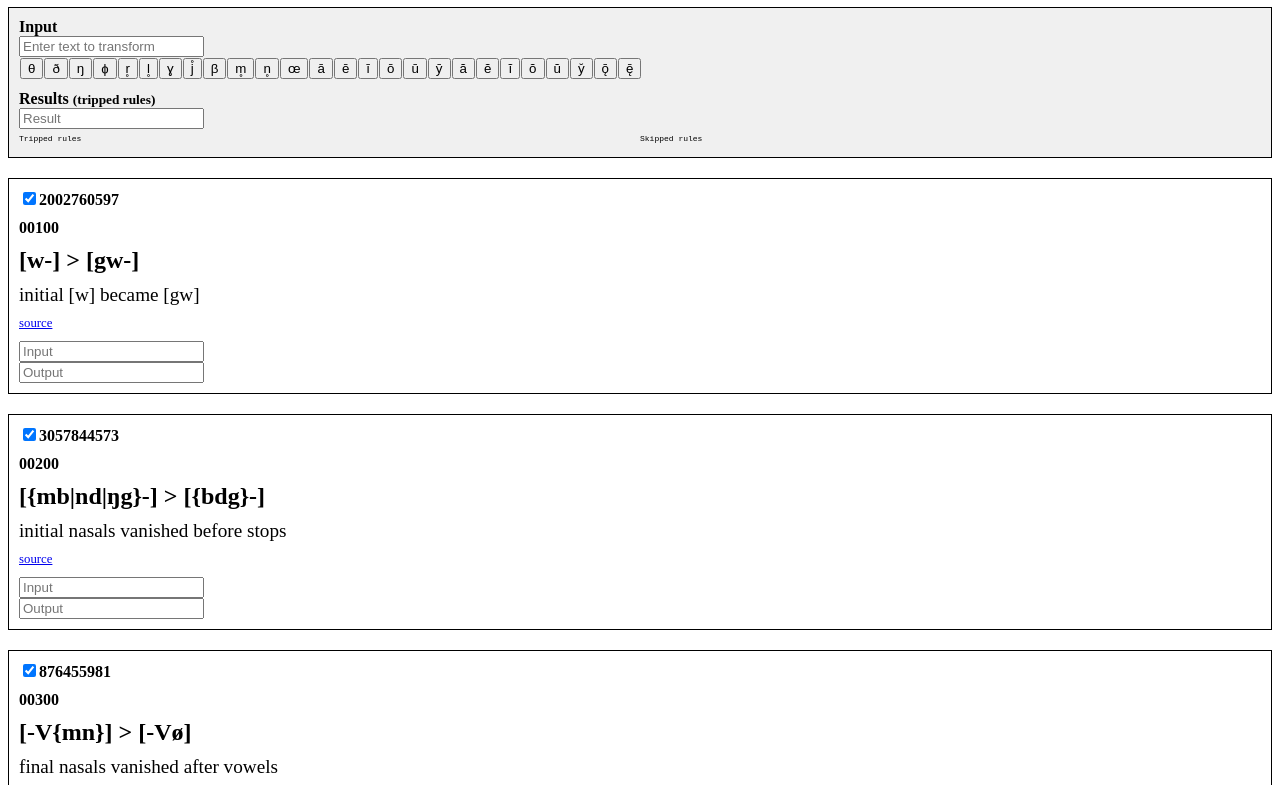
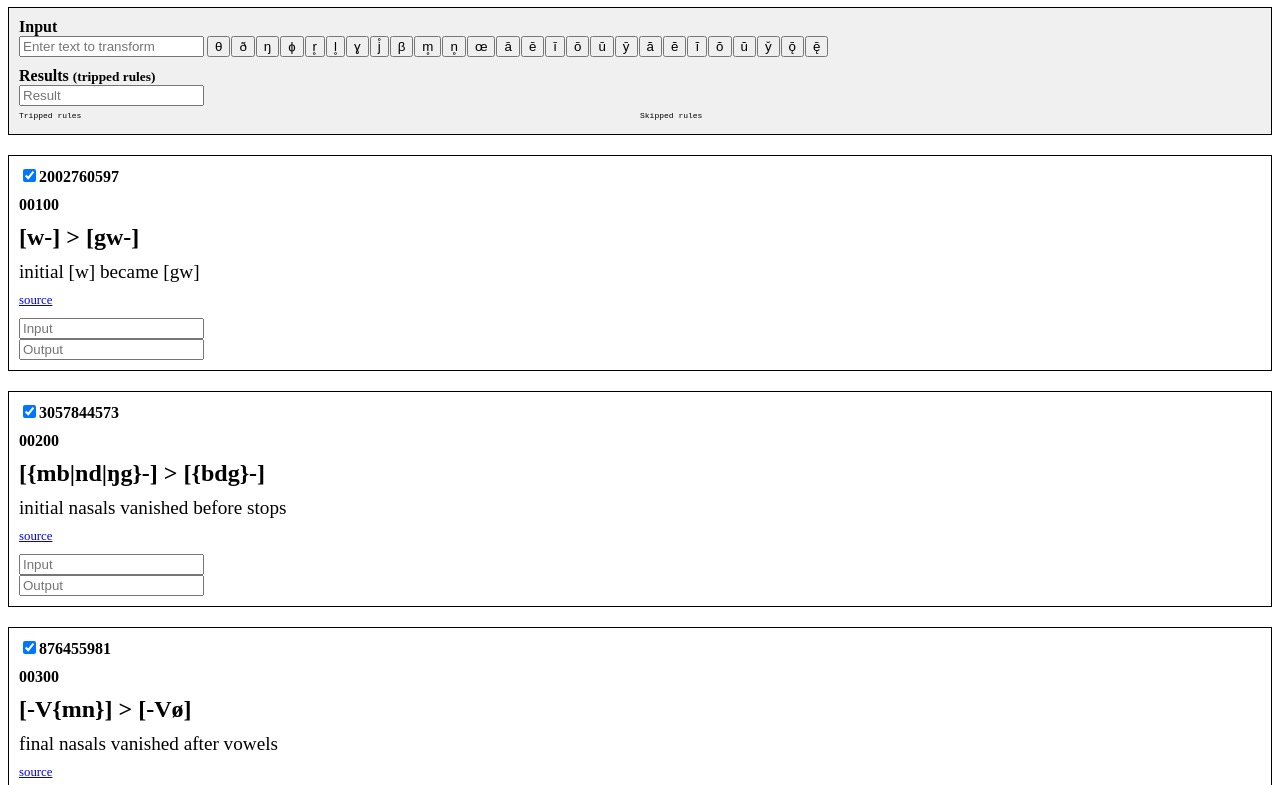
Before and after one commit to sentient06/quettamorphosis, a website with bundled scripts: page index.html in a window 1280 px wide. Shown: the part 73-858 px from the top of the page. Built offline with nearby package versions, Linux system fonts and the light colour scheme.

Commit message:
Improved interface

```diff
--- a/index.html
+++ b/index.html
@@ -14,7 +14,7 @@
   <div class="top-wrapper">
     <div class="input-wrapper">
       <div class="title">Input</div>
-      <div id="userInput">
+      <div class="userInput">
         <input type="text" id="input" placeholder="Enter text to transform" />
         <div class="helpers">
           <button>θ</button>
--- a/main.css
+++ b/main.css
@@ -42,11 +42,17 @@
   padding-top: 10px;
 }
 
-#userInput .helpers {
+.userInput {
+  display: flex;
+  flex-direction: row;
+  align-items: flex-start;
+}
+
+.userInput .helpers {
     display: flex;
     flex-wrap: wrap;
     gap: 1px;
-    padding: 1px;
+    padding-left: 3px;
     border: none;
 }
 
--- a/main.js
+++ b/main.js
@@ -300,7 +300,7 @@ originalInput.addEventListener('input', (e) => {
   runRule(firstRule, firstInput, secondRule);
 });
 
-const $helpers = document.querySelector('#userInput .helpers');
+const $helpers = document.querySelector('.userInput .helpers');
 $helpers.addEventListener('click', (e) => {
   const char = e.target.innerHTML;
   const start = originalInput.selectionStart;
```
